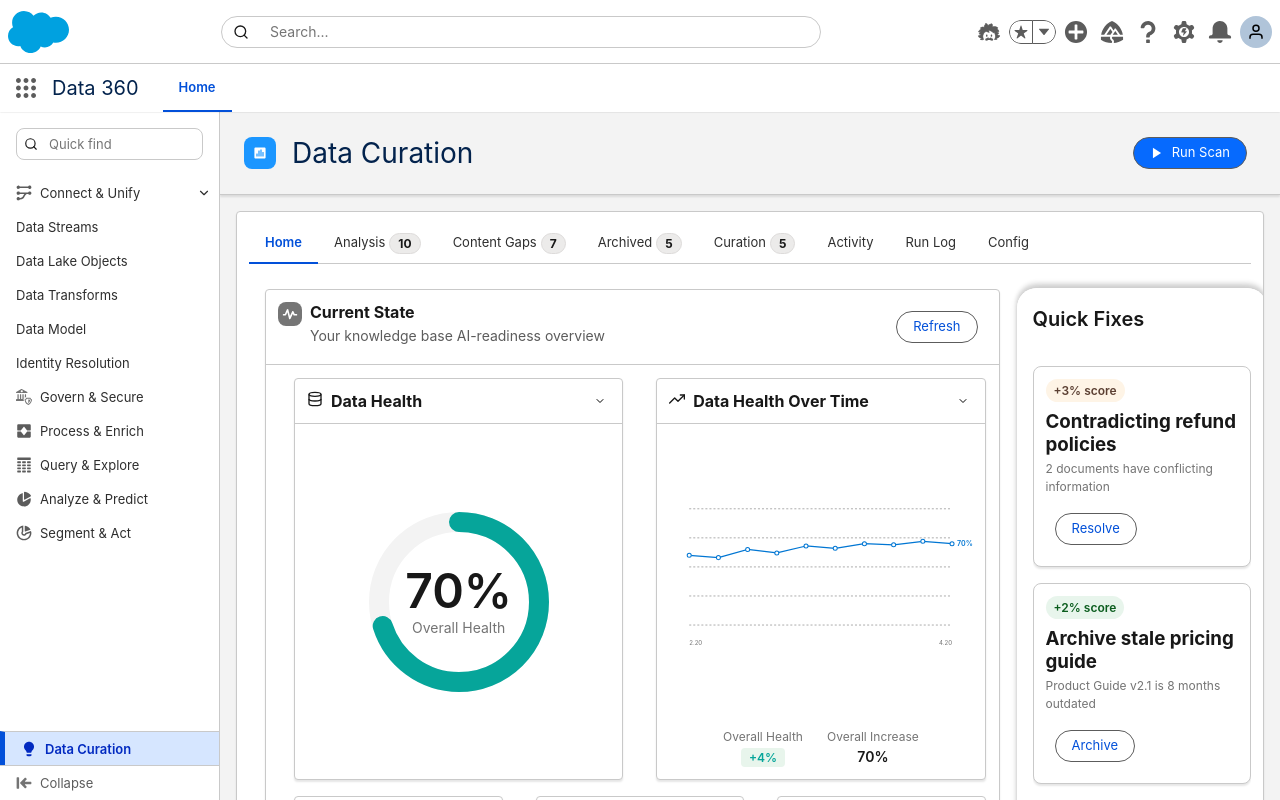
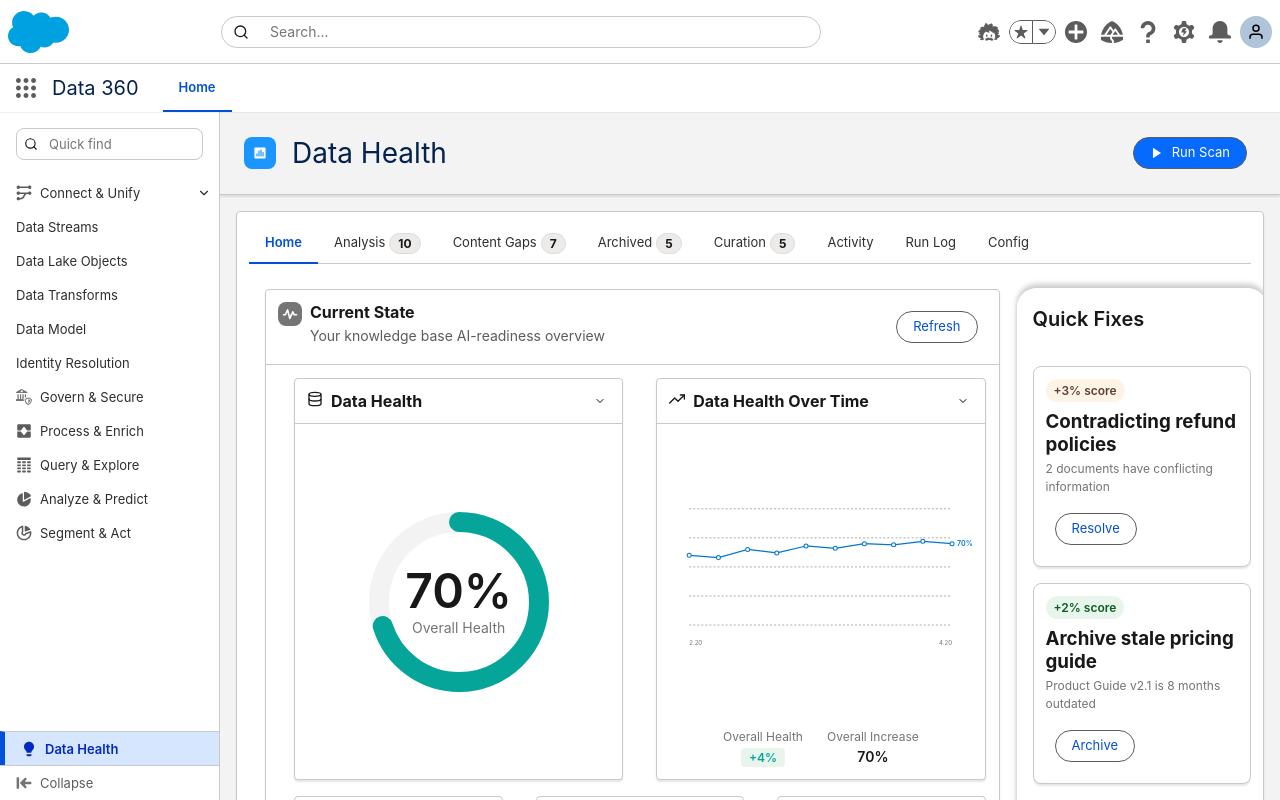
Before and after one commit to NoamVin602/TEST_Agent-ready-data, a Next.js app: page / in a window 1280 px wide. Built offline with nearby package versions, Linux system fonts and the light colour scheme.

Commit message:
Change 'Data Curation' to 'Data Health' in UI labels

```diff
--- a/app/components/shared/LeftNavigation.tsx
+++ b/app/components/shared/LeftNavigation.tsx
@@ -293,7 +293,7 @@ export function LeftNavigation({ onCollapseChange }: LeftNavigationProps = {}) {
         ))}
       </nav>
 
-      {/* Data Curation - Active State (Above Collapse Button) */}
+      {/* Data Health - Active State (Above Collapse Button) */}
       <div
         className="slds-navigation__item slds-is-active"
         style={{
@@ -321,7 +321,7 @@ export function LeftNavigation({ onCollapseChange }: LeftNavigationProps = {}) {
         <svg width="16" height="16" viewBox="0 0 16 16" fill="none" xmlns="http://www.w3.org/2000/svg" style={{ flexShrink: 0 }}>
           <path fillRule="evenodd" clipRule="evenodd" d="M7.42748 0.816512C5.08812 1.05079 3.23332 2.88855 2.98222 5.22095C2.85251 6.82601 3.52192 8.39212 4.77267 9.40978C5.14486 9.69732 5.36167 10.1413 5.3592 10.611C5.3591 10.9431 5.49342 11.2613 5.73171 11.4932C5.97 11.7252 6.29206 11.8513 6.62487 11.843H9.40316C9.73065 11.843 10.0447 11.7132 10.2763 11.4822C10.5079 11.2511 10.638 10.9377 10.638 10.611C10.6355 10.1413 10.8523 9.69732 11.2245 9.40978C12.363 8.491 13.0309 7.11305 13.0458 5.65215C13.0767 2.78773 10.4836 0.508509 7.42748 0.816512ZM10.1748 13.2902H5.85305C5.59188 13.2897 5.37545 13.4921 5.35913 13.7522C5.35913 14.5517 6.00871 15.1998 6.81002 15.1998H9.21787C9.60267 15.1998 9.97171 15.0473 10.2438 14.7758C10.5159 14.5043 10.6688 14.1361 10.6688 13.7522C10.6524 13.4921 10.436 13.2897 10.1748 13.2902Z" fill="var(--slds-g-color-electric-blue-30)"/>
         </svg>
-        <span style={{ flex: 1 }}>Data Curation</span>
+        <span style={{ flex: 1 }}>Data Health</span>
       </div>
 
       {/* Collapse Button */}
--- a/app/components/shared/PageHeader.tsx
+++ b/app/components/shared/PageHeader.tsx
@@ -49,8 +49,8 @@ export function PageHeader({ onRunScan, isScanning }: PageHeaderProps) {
 
             {/* Title */}
             <div className="slds-media__body">
-              <h1 className="slds-page-header__title slds-truncate" title="Data Curation">
-                Data Curation
+              <h1 className="slds-page-header__title slds-truncate" title="Data Health">
+                Data Health
               </h1>
             </div>
           </div>
--- a/app/layout.tsx
+++ b/app/layout.tsx
@@ -12,8 +12,8 @@ export default function RootLayout({
       <head>
         <meta charSet="utf-8" />
         <meta name="viewport" content="width=device-width, initial-scale=1" />
-        <title>Data Curation - Agent-Ready Data Dashboard</title>
-        <meta name="description" content="Agent-Ready Data Curation Dashboard" />
+        <title>Data Health - Agent-Ready Data Dashboard</title>
+        <meta name="description" content="Agent-Ready Data Health Dashboard" />
       </head>
       <body style={{ margin: 0, padding: 0, fontFamily: 'var(--slds-g-font-family)', backgroundColor: 'var(--slds-g-color-neutral-base-95)' }}>
         <NavProvider>
```
